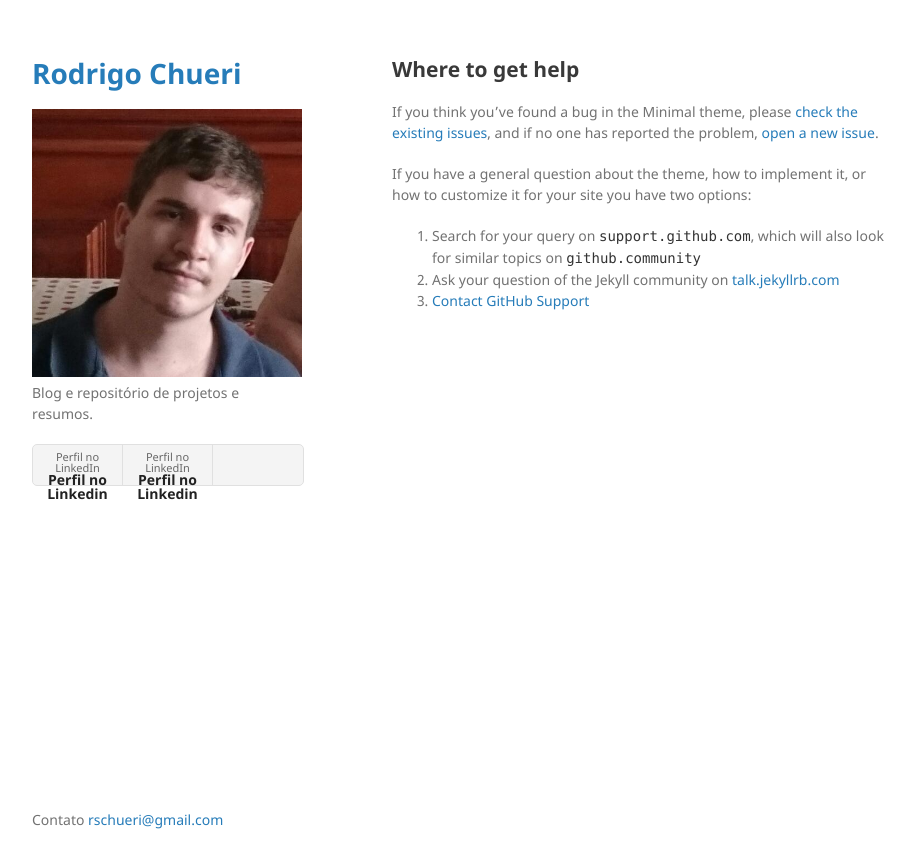
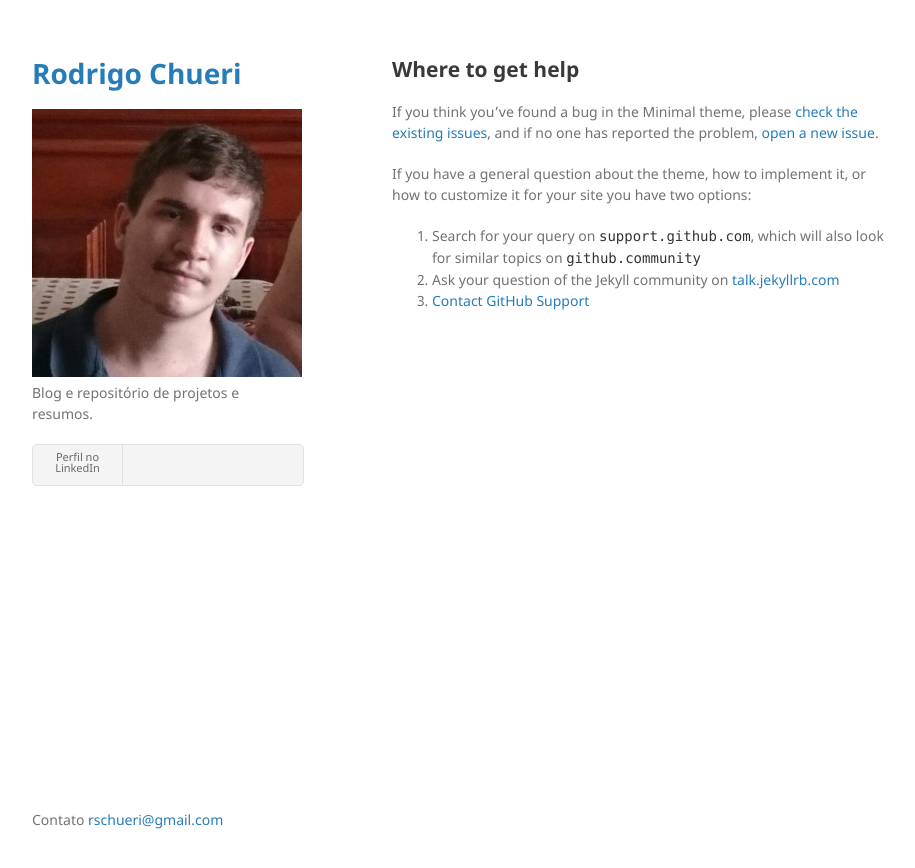
Before and after one commit to RodrigoChueri/ASMEVIIIdiv1, a Jekyll site: the page built from docs/SUPPORT.md, in a window 1280 px wide. Shown: the top 868 px of the page, without its empty margins (178-1093 px from the left). Built offline with Jekyll 4.4.1, drawn with Linux system fonts in a browser that asks for light colours; our own code applies the rules of GitHub Pages for plain Markdown files.

Commit message:
Update default.html

```diff
--- a/_layouts/default.html
+++ b/_layouts/default.html
@@ -25,8 +25,7 @@
 
         {% if site.show_downloads %}
         <ul class="downloads">
-          <li><a href="{{ https://www.linkedin.com/in/rodrigo-chueri-33160b74 }}">Perfil no LinkedIn <strong>Perfil no Linkedin</strong></a></li>
-          <li><a href="https://www.linkedin.com/in/rodrigo-chueri-33160b74">Perfil no LinkedIn <strong>Perfil no Linkedin</strong></a></li>
+          <li><a href="https://www.linkedin.com/in/rodrigo-chueri-33160b74">Perfil no LinkedIn <strong></strong></a></li>
         </ul>
         {% endif %}
       </header>
```
